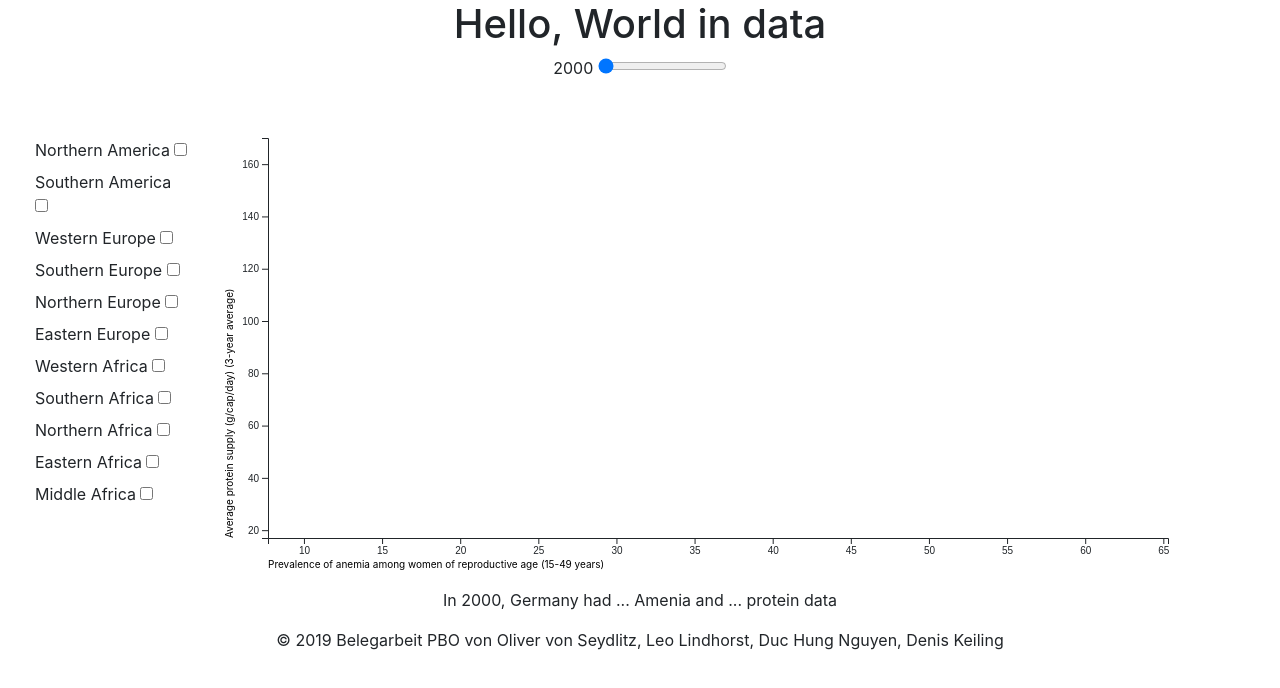
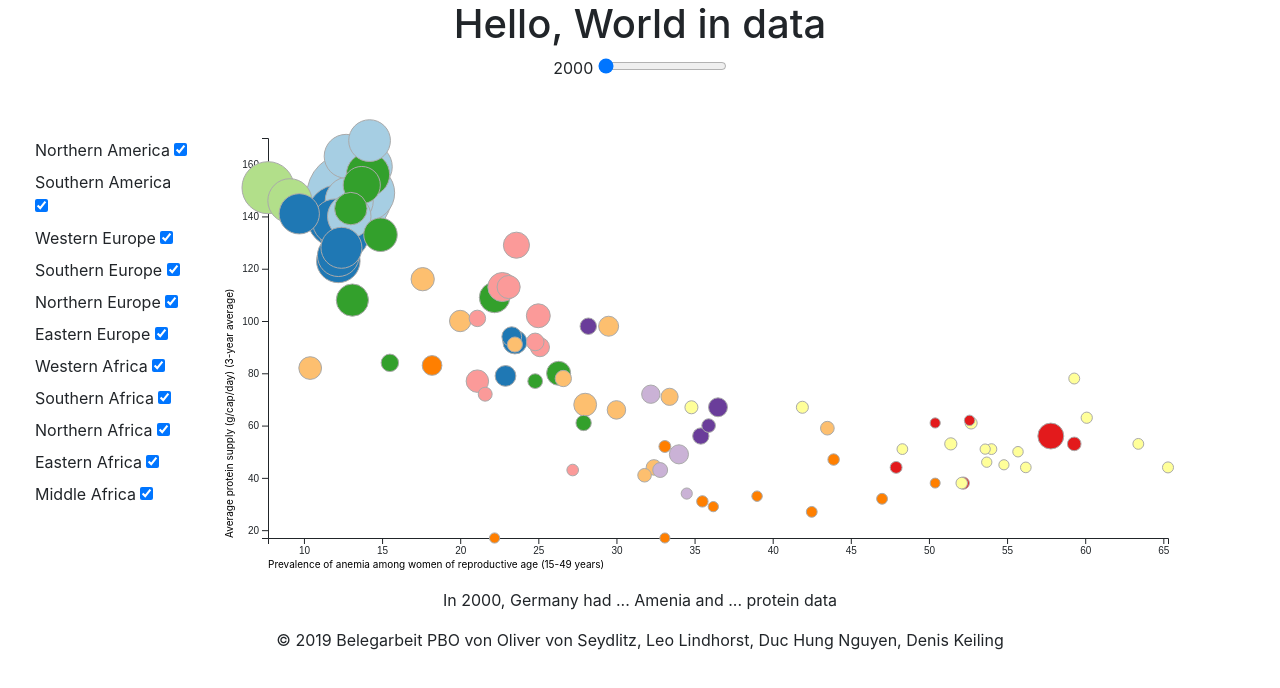
Before and after one commit to visualengineers/infovis-d3, a Vue app: page / in a window 1280 px wide. Shown: the top 688 px of the page. Built offline with nearby package versions, Linux system fonts and the light colour scheme.

Commit message:
Set all regions to be selected initially

```diff
--- a/src/components/Key.vue
+++ b/src/components/Key.vue
@@ -1,6 +1,6 @@
 <template>
     <div v-if="regions">
-        <label v-for="region in regions">{{region}} <input :value="region" @change="$emit('change', checkedRegions)"
+        <label v-for="region in regions" :key="region">{{region}} <input :value="region" @change="$emit('change', checkedRegions)"
                                                           type="checkbox" v-model="checkedRegions"></label>
     </div>
 </template>
@@ -8,6 +8,7 @@
 <script lang="ts">
   import Vue from 'vue';
   import Component from 'vue-class-component';
+  import { Watch } from 'vue-property-decorator';
 
   @Component({
     props: {
@@ -16,7 +17,13 @@
   })
   export default class Key extends Vue {
     public regions?: string[];
-    public checkedRegions: string[] = [];
+    public checkedRegions?: string[] = [];
+
+    @Watch('regions')
+    public onRegionsChanged() {
+      this.checkedRegions = this.regions;
+      this.$emit('change', this.checkedRegions);
+    }
   }
 </script>
 
```
